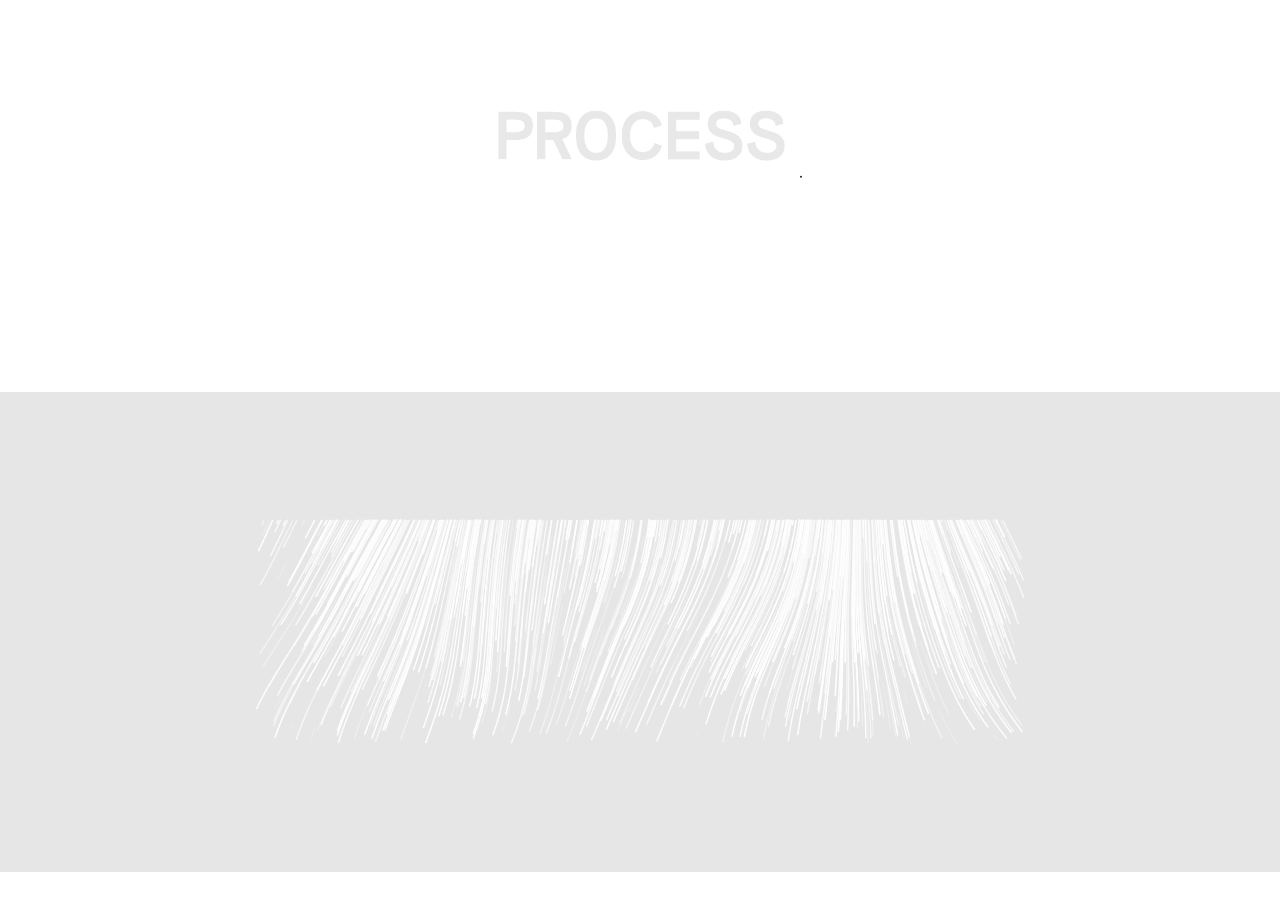
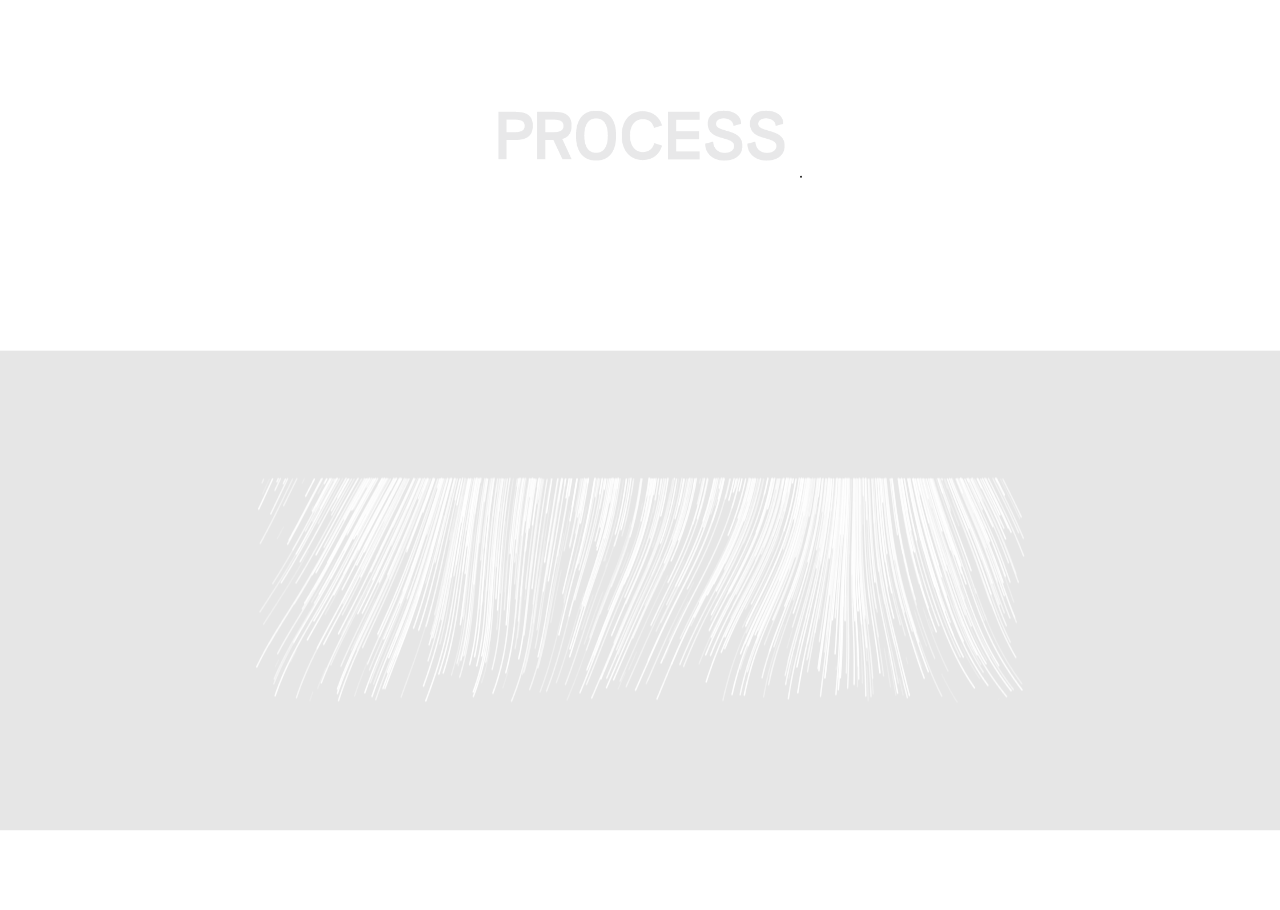
Before and after one commit to dan-jpeg/process_react, a React (Create React App) app: page / in a window 1280 px wide. Shown: the top 910 px of the page. Built offline with nearby package versions, Linux system fonts and the light colour scheme.

Commit message:
navbar styling update

```diff
--- a/src/App.js
+++ b/src/App.js
@@ -73,17 +73,16 @@ function App() {
             /> ) : currentSketch === "star" ? (
 
             <StarSketch />
-                ) : null
-            )}
-            <div className="footer" >
+                ) : null)}
+            {/*<div className="footer" >*/}
 
-                {/*<span>h </span>*/}
-                {/*<input type="string"*/}
-                {/*       value={canvasHeight}*/}
-                {/*       onChange={(e) => setCanvasHeight(parseInt(e.target.value, 10))}*/}
-                {/*/>*/}
+            {/*    <span>h </span>*/}
+            {/*    <input type="string"*/}
+            {/*           value={canvasHeight}*/}
+            {/*           onChange={(e) => setCanvasHeight(parseInt(e.target.value, 10))}*/}
+            {/*    />*/}
 
-            </div>
+            {/*</div>*/}
 
         </div>
     );
--- a/src/components/AltNavBar.js
+++ b/src/components/AltNavBar.js
@@ -74,13 +74,14 @@
                             onChange={(e) => handleStrokeWChange(parseFloat(e.target.value))}
                         />
                         </div>
-                        <div>
+                       <div>
                         <span>  MARGIN X</span>{" "}
                         <input className="margin-input"
                                type="number"
                                value={margin}
                                onChange={(e) => handleMarginChange(e.target.value)}
                         />
+
 
                         <span>MARGIN Y</span>{" "}
                         <input
--- a/src/css/AltNavBar.css
+++ b/src/css/AltNavBar.css
@@ -166,3 +166,10 @@ input[type="color"] {
 .move-up.right-link {
     transform: translateY(0); /* Move the right link to normal position */
 }
+
+
+@media only screen and (max-width: 979px) {
+    .navbar-left {
+        max-width: 190px;
+    }
+}
--- a/src/css/psketch.css
+++ b/src/css/psketch.css
@@ -2,6 +2,6 @@
     display: flex;
     justify-content: center;
     align-items: center;
-    height: 100vh;
+    height: 90vh;
     transform: translateY(2%);
 }
```
